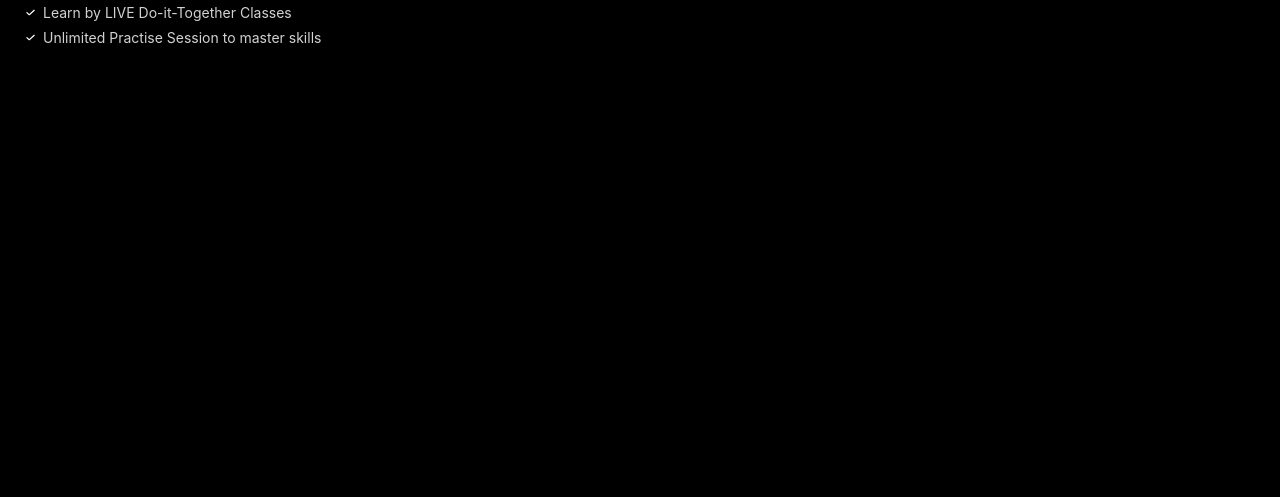
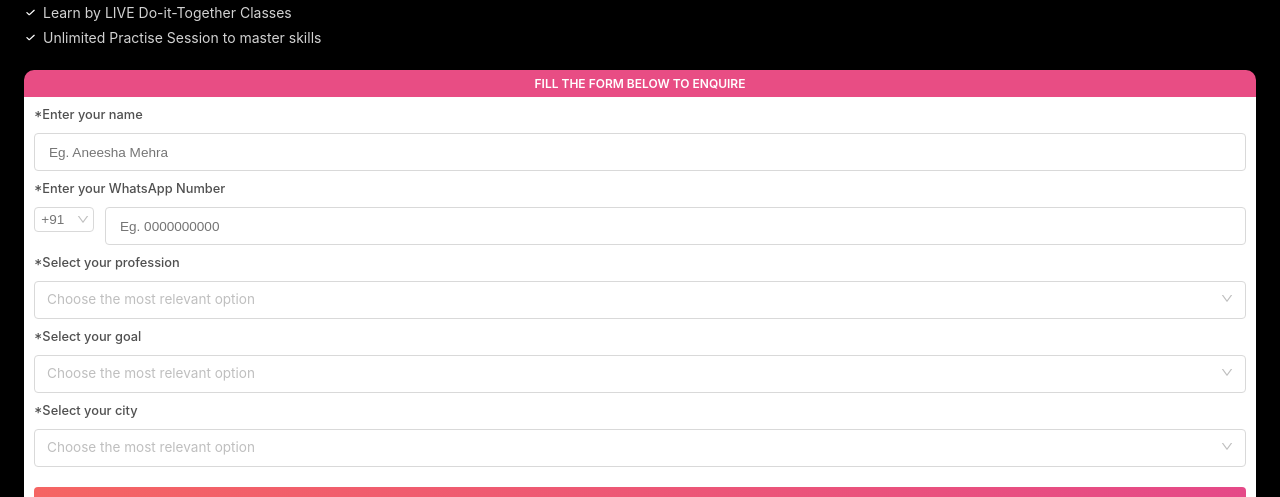
Before and after one commit to MSarvan/airblack, a React (Create React App) app: page / in a window 1280 px wide. Shown: the part 289-786 px from the top of the page. Built offline with nearby package versions, Linux system fonts and the light colour scheme.

Commit message:
Form component completed

```diff
--- a/src/App.js
+++ b/src/App.js
@@ -1,3 +1,4 @@
+import Form from "./components/Form";
 import Header from "./components/Header";
 import ProffesionalContainer from "./components/ProffesionalContainer";
 import "./styles/App.scss";
@@ -6,6 +7,7 @@ function App() {
   return <div className="App">
     <Header />
     <ProffesionalContainer />
+    <Form />
   </div>;
 }
 
--- /dev/null
+++ b/src/components/Form.jsx
@@ -0,0 +1,73 @@
+import React from "react";
+import "../styles/Form.scss";
+import arrow from "../images/arrow.svg";
+
+const Form = () => {
+  return (
+    <div className="form-container">
+      <form>
+        <div className="form-heading">Fill the form below to enquire</div>
+        <div className="form-content">
+          <div className="each-field">
+            <div className="each-field-name">*Enter your name</div>
+            <div className="each-field-input">
+              <input type="text" placeholder="Eg. Aneesha Mehra" />
+            </div>
+          </div>
+          <div className="each-field">
+            <div className="each-field-name">*Enter your WhatsApp Number</div>
+            <div className="each-field-input-partition">
+              <div className="each-left-field-input">
+                <input type="dropdown" placeholder="+91" />
+                <div className="arrow-img">
+                  <img src={arrow} alt="" />
+                </div>
+              </div>
+              <div className="each-right-field-input">
+                <input type="tel" placeholder="Eg. 0000000000" />
+              </div>
+            </div>
+          </div>
+          <div className="each-field">
+            <div className="each-field-name">*Select your profession</div>
+            <div className="each-field-input-arrow">
+              <div className="placeholder-div">
+                Choose the most relevant option
+              </div>
+              <div>
+                <img src={arrow} alt="" />
+              </div>
+            </div>
+          </div>
+          <div className="each-field">
+            <div className="each-field-name">*Select your goal</div>
+            <div className="each-field-input-arrow">
+              <div className="placeholder-div">
+                Choose the most relevant option
+              </div>
+              <div>
+                <img src={arrow} alt="" />
+              </div>
+            </div>
+          </div>
+          <div className="each-field">
+            <div className="each-field-name">*Select your city</div>
+            <div className="each-field-input-arrow">
+              <div className="placeholder-div">
+                Choose the most relevant option
+              </div>
+              <div>
+                <img src={arrow} alt="" />
+              </div>
+            </div>
+          </div>
+          <div className="submit-btn-container">
+            <button>Submit</button>
+          </div>
+        </div>
+      </form>
+    </div>
+  );
+};
+
+export default Form;
--- /dev/null
+++ b/src/styles/Form.scss
@@ -0,0 +1,133 @@
+.form-container {
+  width: 100%;
+  padding: 0 1.5rem 1.5rem;
+
+  form {
+    width: 100%;
+
+    .form-heading {
+      font-size: 12px;
+      font-weight: 600;
+      text-transform: uppercase;
+      background: #e84d84;
+      height: 27px;
+      display: flex;
+      align-items: center;
+      text-align: center;
+      justify-content: center;
+      border-radius: 10px 10px 0 0;
+    }
+
+    .form-content {
+      width: 100%;
+      padding: 10px;
+      display: flex;
+      flex-direction: column;
+      gap: 10px;
+      background: white;
+      border-radius: 0 0 10px 10px;
+
+      .each-field {
+        display: flex;
+        flex-direction: column;
+        gap: 11px;
+        width: 100%;
+
+        .each-field-name {
+          font-size: 12.8px;
+          font-weight: 500;
+          color: #505050;
+        }
+
+        .each-field-input {
+          width: 100%;
+          border-radius: 4px;
+          border: 1px solid #d9d9d9;
+          padding: 7px 12px 9px;
+
+          input {
+            border: none;
+            min-width: 100%;
+            color: #bfbfbf;
+            font-size: 13.56px;
+          }
+        }
+
+        .each-field-input-arrow {
+          width: 100%;
+          border-radius: 4px;
+          border: 1px solid #d9d9d9;
+          padding: 7px 12px 9px;
+          display: flex;
+          align-items: center;
+          justify-content: space-between;
+
+          .placeholder-div {
+            border: none;
+            min-width: 80%;
+            color: #bfbfbf;
+            font-size: 13.56px;
+          }
+        }
+      }
+
+      .each-field-input-partition {
+        display: flex;
+        gap: 11px;
+        width: 100%;
+
+        .each-left-field-input {
+          width: 60px;
+          border-radius: 4px;
+          border: 1px solid #d9d9d9;
+          display: flex;
+          padding: 3px 0;
+          align-items: center;
+          justify-content: space-around;
+          height: min-content;
+
+          input {
+            border: none;
+            color: #bfbfbf;
+            font-size: 13.56px;
+            max-width: 50%;
+          }
+
+          .arrow-img {
+            display: flex;
+          }
+        }
+
+        .each-right-field-input {
+          width: calc(100% - 71px);
+          border-radius: 4px;
+          border: 1px solid #d9d9d9;
+          padding: 7px 12px 9px;
+
+          input {
+            border: none;
+            color: #bfbfbf;
+            font-size: 13.56px;
+          }
+        }
+      }
+
+      .submit-btn-container {
+        width: 100%;
+        padding-top: 10px;
+
+        button {
+          height: 36px;
+          width: 100%;
+          border: none;
+          border-radius: 4px;
+          color: white;
+          font-weight: 600;
+          text-align: center;
+          font-size: 14px;
+          background: linear-gradient(to right, #F56563, #E54988);
+        }
+      }
+    }
+  }
+}
```
Also changed, not shown: src/images/arrow.svg (added).
